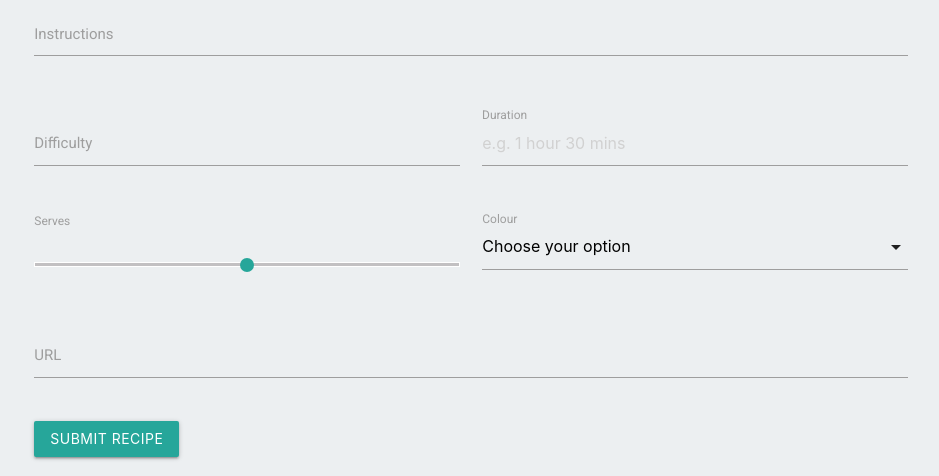
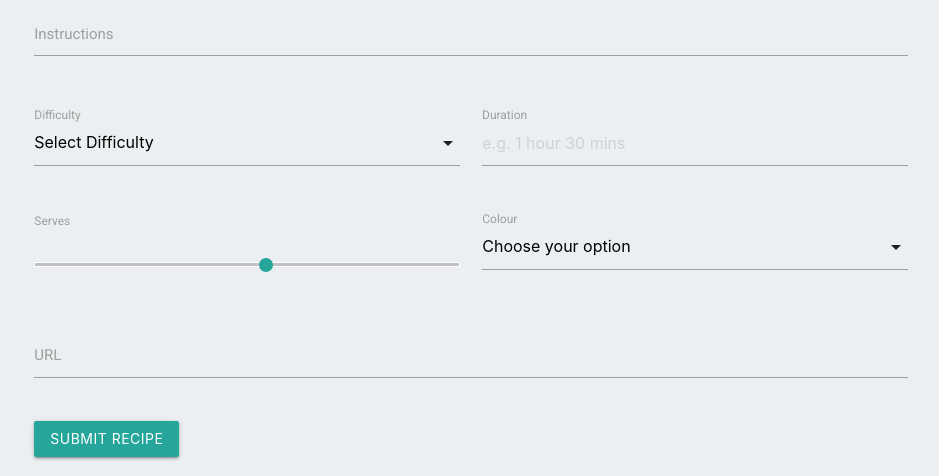
Before and after one commit to Isabella-Mitchell/gather-recipe-website, a Flask app: page /submit_recipe in a window 1280 px wide. Shown: the part 694-1170 px from the top of the page, without its empty margins (169-1108 px from the left). Run offline with Flask 2, Linux system fonts and the light colour scheme; the visitor is signed in with stand-in values (Sample User, id 1); data that the repository does not hold is empty; some libraries are stand-ins or nearby versions.

Commit message:
Add difficulty selector

```diff
--- a/gather/static/js/script.js
+++ b/gather/static/js/script.js
@@ -103,15 +103,15 @@ function turnStepsStringIntoArray() {
 function colourSwatch() {
     let selected = document.getElementsByClassName("selected");
     if(selected.length > 0){
-        let colour = selected[1];
-        let colourCode = selected[1].textContent;
+        let colour = selected[2];
+        let colourCode = selected[2].textContent;
         let colourTextNode = colour.children[0];
         console.log(colourCode);
         console.log(colourTextNode);
         let newSwatch = document.createElement("span");
         newSwatch.id = ("swatch");
         newSwatch.style.backgroundColor = colourCode;
-        newSwatch.textContent = `Current Colour: ${colourCode}`;
+        newSwatch.textContent = `Currently Selected: ${colourCode}`;
         colour.removeChild(colourTextNode);
         colour.appendChild(newSwatch);
     }
--- a/gather/templates/submit_recipe.html
+++ b/gather/templates/submit_recipe.html
@@ -54,10 +54,15 @@
         </div>
         <!--Difficulty (numbver select) and duration (and time picker)-->
         <div class="row">
-            <div class="input-field col s12 m6">
-                <input id="difficulty" name="difficulty" type="text" class="validate">
-                <label for="difficulty">Difficulty</label>
-            </div>
+                <div class="input-field col s12 m6">
+                    <select id="difficulty" name="difficulty" class="validate">
+                        <option value="" disabled selected>Select Difficulty</option>
+                        <option value="Easy">Easy</option>
+                        <option value="More Effort">More Effort</option>
+                        <option value="A Challenge">A Challenge</option>
+                    </select>
+                    <label for="difficulty">Difficulty</label>
+                </div>
             <div class="input-field col s12 m6">
                 <input id="duration" name="duration" type="text" class="validate" placeholder="e.g. 1 hour 30 mins">
                 <label for="duration">Duration</label>
@@ -68,7 +73,7 @@
             <div class="col s12 m6">
                 <label for="serves">Serves</label>
                 <p class="range-field">
-                    <input id="serves test5" name="serves" type="range" min="0" max="12" class="validate"/>
+                    <input id="serves test5" name="serves" type="range" min="1" max="12" class="validate"/>
                 </p>
             </div>
             <div class="input-field col s12 m6">
```
Also changed, not shown: gather/templates/edit_recipe.html (+13 -5 lines).
